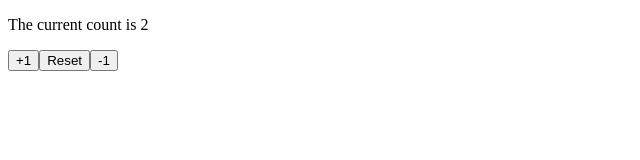
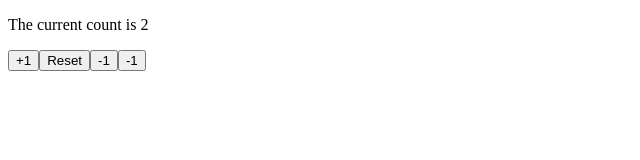
Before and after one commit to miankks/react-new-features, a React (Create React App) app: page / in a window 1280 px wide. Shown: the top 160 px of the page, without its empty margins (0-640 px from the left). Built offline with nearby package versions, Linux system fonts and the light colour scheme.

Commit message:
testing branch

```diff
--- a/src/index.js
+++ b/src/index.js
@@ -17,6 +17,7 @@ const App = (props) => {
       <button onClick={increment}>+1</button>
       <button onClick={() => setCount(props.count)}>Reset</button>
       <button onClick={() => setCount(count -1)}>-1</button>
+      <button onClick={() => setCount(count -1)}>-1</button>
     </div>
   )
 }
```
